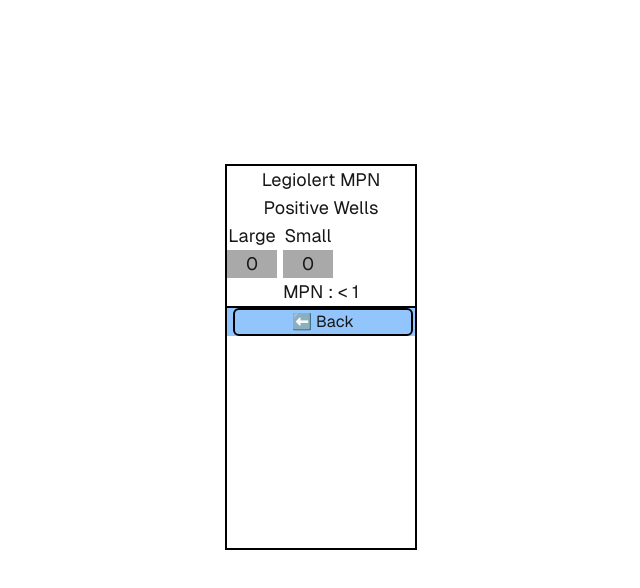
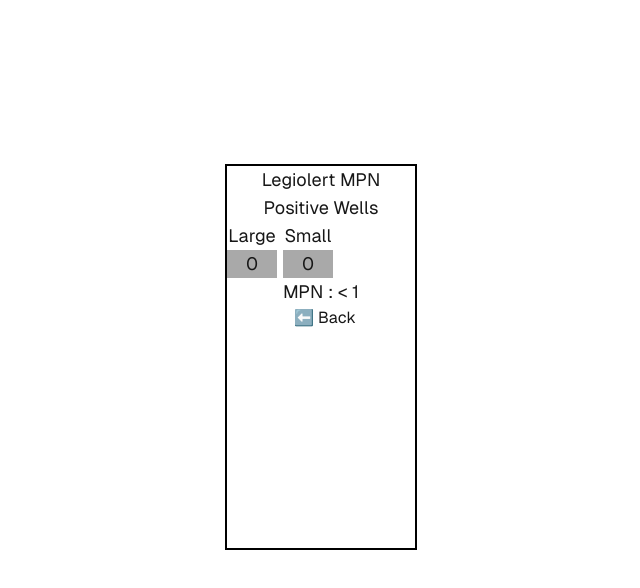
Before and after one commit to jonathan-gartland/mpn-lookup-nextjs, a Next.js app: page / in a window 1280 px wide. Both pictures are taken after a click on the button "Legiolert". Shown: the top 588 px of the page, without its empty margins (319-959 px from the left). Built offline with nearby package versions, Linux system fonts and the light colour scheme.

Commit message:
refactor: cleanup

```diff
--- a/src/components/LookupComponent.tsx
+++ b/src/components/LookupComponent.tsx
@@ -2,7 +2,7 @@
 import { getMpn } from "@/util/mpn.lookup";
 
 interface MyComponentProps {
-  testtype: string; // quanti, quanti2k, legiolert
+  testtype: string;
 }
 
 const LookupComponent: React.FC<MyComponentProps> = ({ testtype }) => {
@@ -139,13 +139,9 @@
 
   return (
     <div>
-      {testtype === "quanti" ? (
-        <div>{QtDiv()}</div>
-      ) : testtype === "quanti2k" ? (
-        <div>{Qt2kDiv()}</div>
-      ) : testtype === "legiolert" ? (
-        <div>{QtLDiv()}</div>
-      ) : undefined}
+      {testtype === "quanti" && QtDiv()}
+      {testtype === "quanti2k" && Qt2kDiv()}
+      {testtype === "legiolert" && QtLDiv()}
     </div>
   );
 };
--- a/src/pages/index.tsx
+++ b/src/pages/index.tsx
@@ -18,7 +18,7 @@
   return (
     <div className=" mx-1 pt-1 text-sm flex flex-col gap-8 row-start-2 items-center sm:items-start">
       <div className="instructions">
-        <h1 className="text-center text-lg bg-blue-400 border-b-2 border-black">
+        <h1 className="text-center text-lg border-b-2 border-black">
           How to use the App
         </h1>
         <p>Click on the test you need to perform to get started.</p>
@@ -103,16 +103,14 @@
               {isLegiolert && <LookupComponent testtype={"legiolert"} />}
               {isAbout && <About />}
               {(isAbout || isQuantitray || isLegiolert || isQuantitray2k) && (
-                <div className="flex w-full items-center justify-center text-center border-t-2 border-black bg-blue-300">
                 <button
                   id="back"
                   data-testid="back-button"
                   onClick={resetState}
-                    // className="flex w-full items-center justify-center text-center border-t-2 border-black bg-blue-300"
+                  className={`${isAbout ? "absolute-back-button" : "absolute-back-button"}`}
                 >
                   {"⬅️   "} Back
                 </button>
-                </div>
               )}
             </div>
           )}
--- a/src/styles/globals.css
+++ b/src/styles/globals.css
@@ -46,3 +46,10 @@
   flex-direction: column;
   gap: 1rem;
 }
+.absolute-back-button {
+  position: absolute;
+  /*bottom: 20px; /* Adjust as needed */
+  left: 50%;
+  border: none;
+  transform: translateX(-50%);
+}
```
Lines whose indentation alone changed are shown as unchanged.
